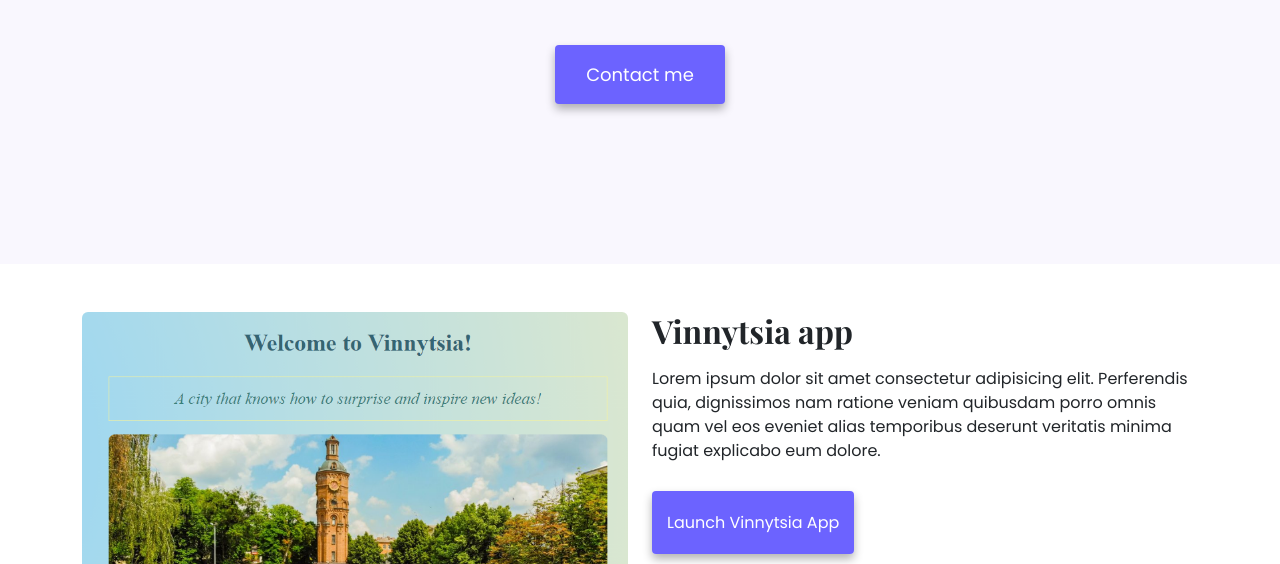
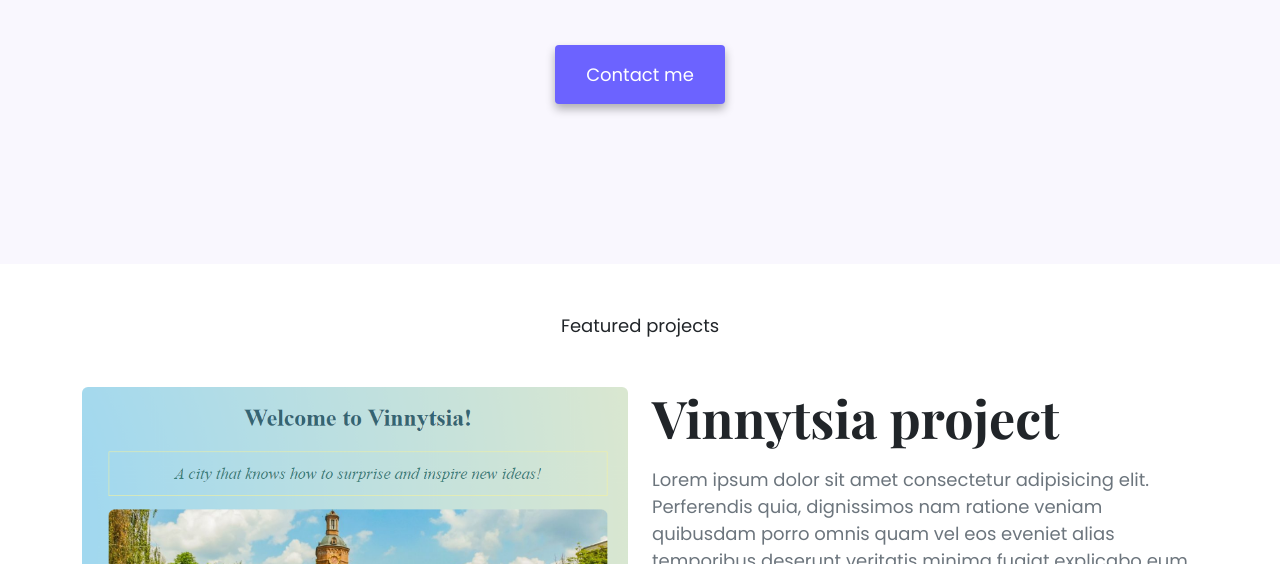
Before and after one commit to KateNemash/portfolio-project, a plain HTML site: page index.html in a window 1280 px wide. Shown: the part 388-952 px from the top of the page. Drawn offline with nearby package versions, Linux system fonts and the light colour scheme.

Commit message:
Improved homepage design

```diff
--- a/index.html
+++ b/index.html
@@ -35,6 +35,7 @@
         <a href="#" class="btn btn-main">Contact me</a>
       </div>
     </div>
+    <p class="text-center m-5">Featured projects</p>
     <div class="container">
       <div class="row mt-5 mb-3">
         <div class="col-md-6 d-none d-sm-block">
@@ -45,8 +46,8 @@
           />
         </div>
         <div class="col-md-6 app-description">
-          <h2 class="mb-3">Vinnytsia app</h2>
-          <p>
+          <h2 class="mb-3">Vinnytsia project</h2>
+          <p class="text-muted">
             Lorem ipsum dolor sit amet consectetur adipisicing elit. Perferendis
             quia, dignissimos nam ratione veniam quibusdam porro omnis quam vel
             eos eveniet alias temporibus deserunt veritatis minima fugiat
@@ -54,7 +55,7 @@
           </p>
           <div class="mt-5 mb-5">
             <a href="#" class="app-links" title="Vinnytsia project"
-              >Launch Vinnytsia App</a
+              >Launch Vinnytsia Project</a
             >
           </div>
         </div>
@@ -62,7 +63,7 @@
       <div class="row mt-5">
         <div class="col-md-6 app-description">
           <h2 class="mb-3">Weather app</h2>
-          <p>
+          <p class="text-muted">
             Lorem ipsum dolor sit amet consectetur adipisicing elit. Perferendis
             quia, dignissimos nam ratione veniam quibusdam porro omnis quam vel
             eos eveniet alias temporibus deserunt veritatis minima fugiat
--- a/styles/style.css
+++ b/styles/style.css
@@ -20,7 +20,12 @@ h1 {
   font-size: 96px;
 }
 
+h2 {
+  font-size: 52px;
+}
+
 p {
+  font-size: 18px;
   font-weight: normal;
 }
 
@@ -52,18 +57,19 @@ p {
   line-height: 27px;
   padding: 15px 30px;
 }
+
 .app-description {
   text-align: left;
 }
 
 .app-links {
+  color: var(--primary-color);
+  background: var(--secondary-color);
+  border: 1px solid var(--primary-color);
   border-radius: 4px;
   padding: 20px 15px;
   text-decoration: none;
-  text-transform: capitalize;
-  background: var(--primary-color);
   box-shadow: var(--box-shadow);
-  color: white;
 }
 
 @media (max-width: 576px) {
```
